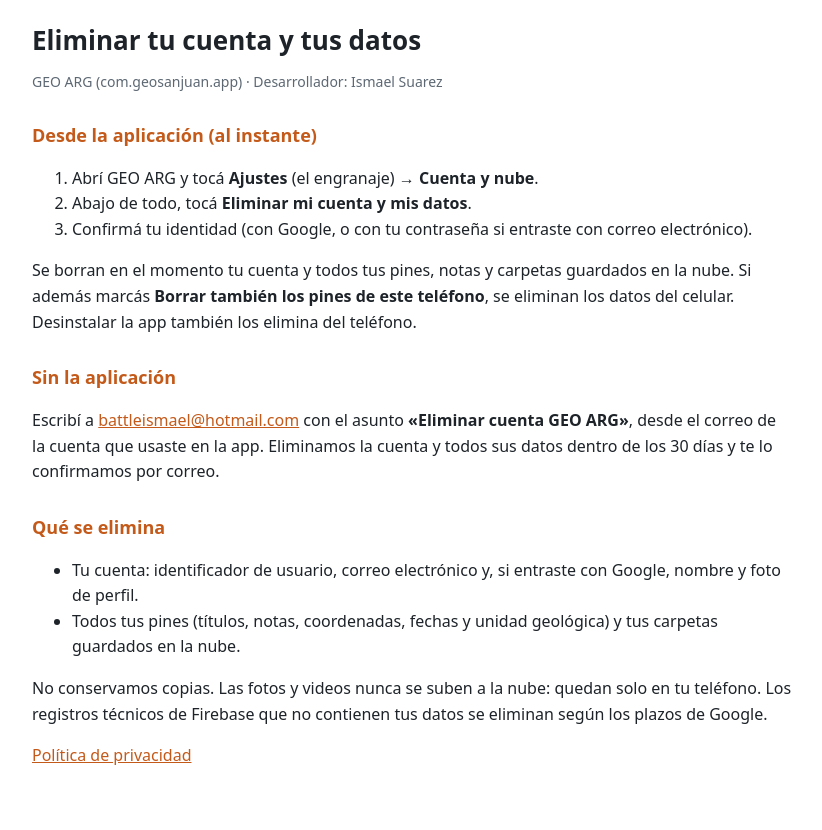
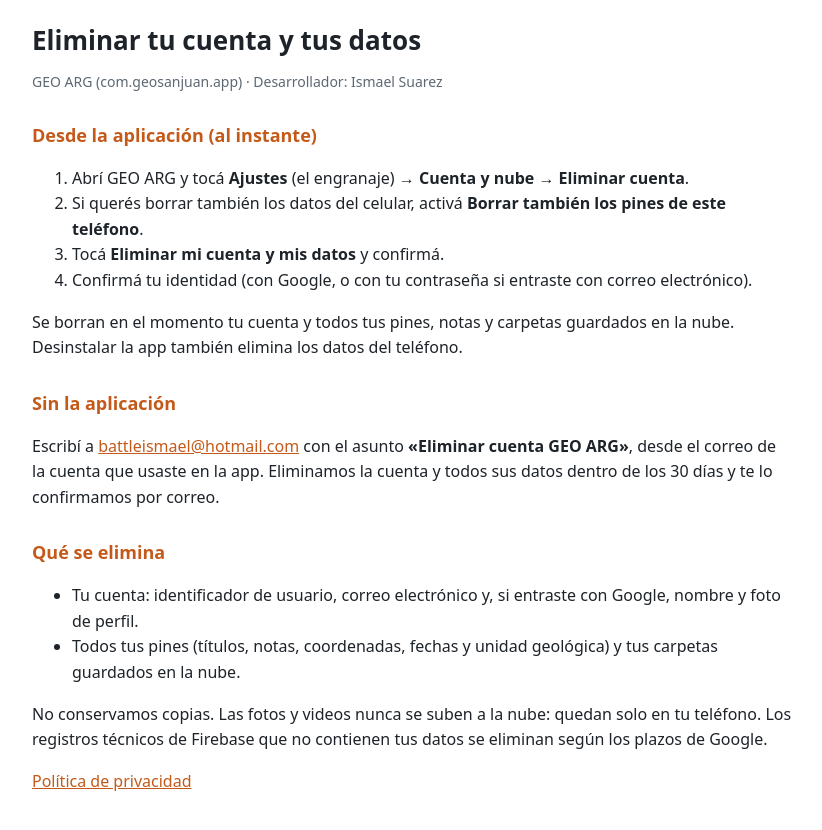
Before and after one commit to ismaelsuar/ismaelsuar.github.io, a plain HTML site: page geo-arg/eliminar-cuenta.html in a window 1280 px wide. Shown: the whole page, without its empty margins (228-1050 px from the left). Drawn offline with Linux system fonts and the light colour scheme.

Commit message:
GEO ARG: pasos para eliminar la cuenta desde la nueva pantalla Ajustes → Cuenta y nube → Eliminar cuenta
Co-Authored-By: Claude Opus 5.5 <noreply@anthropic.com>

```diff
--- a/geo-arg/eliminar-cuenta.html
+++ b/geo-arg/eliminar-cuenta.html
@@ -13,13 +13,13 @@
 
   <h2>Desde la aplicación (al instante)</h2>
   <ol>
-    <li>Abrí GEO ARG y tocá <b>Ajustes</b> (el engranaje) → <b>Cuenta y nube</b>.</li>
-    <li>Abajo de todo, tocá <b>Eliminar mi cuenta y mis datos</b>.</li>
+    <li>Abrí GEO ARG y tocá <b>Ajustes</b> (el engranaje) → <b>Cuenta y nube</b> → <b>Eliminar cuenta</b>.</li>
+    <li>Si querés borrar también los datos del celular, activá <b>Borrar también los pines de este teléfono</b>.</li>
+    <li>Tocá <b>Eliminar mi cuenta y mis datos</b> y confirmá.</li>
     <li>Confirmá tu identidad (con Google, o con tu contraseña si entraste con correo electrónico).</li>
   </ol>
-  <p>Se borran en el momento tu cuenta y todos tus pines, notas y carpetas guardados en la nube. Si además marcás
-  <b>Borrar también los pines de este teléfono</b>, se eliminan los datos del celular. Desinstalar la app también
-  los elimina del teléfono.</p>
+  <p>Se borran en el momento tu cuenta y todos tus pines, notas y carpetas guardados en la nube. Desinstalar la app
+  también elimina los datos del teléfono.</p>
 
   <h2>Sin la aplicación</h2>
   <p>Escribí a <a href="mailto:battleismael@hotmail.com?subject=Eliminar%20cuenta%20GEO%20ARG">battleismael@hotmail.com</a>
```
Also changed, not shown: geo-arg/privacidad.html (+1 -1 lines).
